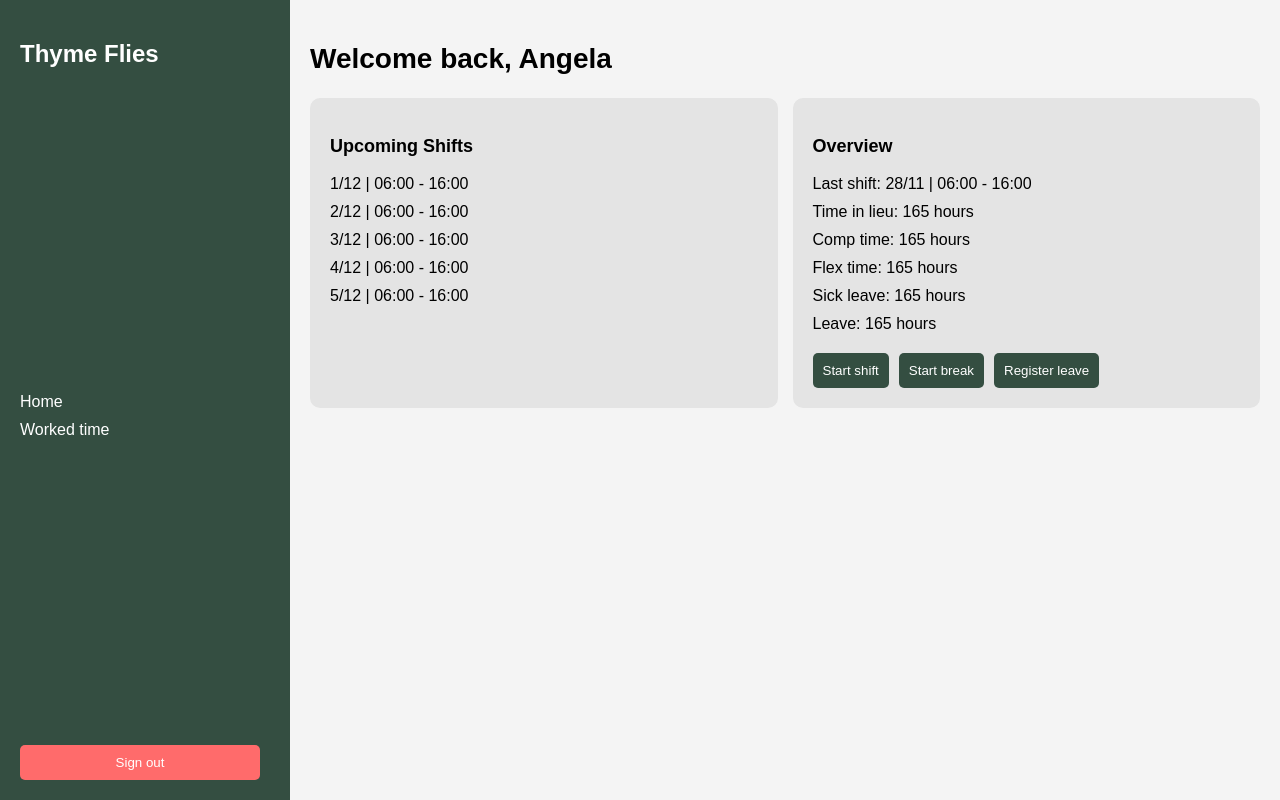
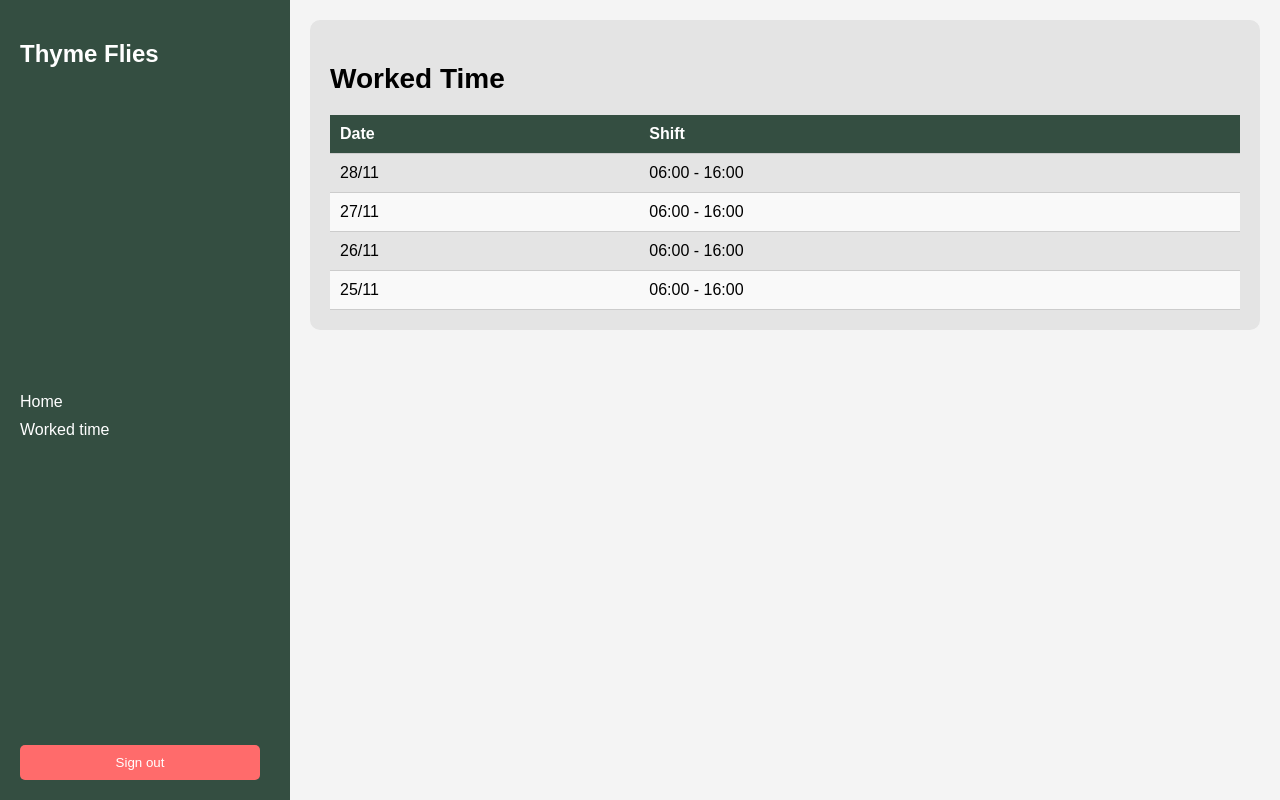
Before and after one commit to AdmFjalar/CS301.3-Time-Tracker, a React (Create React App) app in the folder frontend/: page /worked-time in a window 1280 px wide. Built offline with nearby package versions, Linux system fonts and the light colour scheme.

Commit message:
Added New page
- added a js framwork for routing in react apps
- added workedtime page

```diff
--- a/frontend/src/App.js
+++ b/frontend/src/App.js
@@ -1,21 +1,32 @@
 import React from 'react';
+import { BrowserRouter as Router, Route, Routes } from 'react-router-dom';
 import Sidebar from './components/Sidebar';
 import UpcomingShifts from './components/UpcomingShifts';
 import Overview from './components/Overview';
+import WorkedTime from './components/WorkedTime'; // New page
 import './App.css';
 
 const App = () => {
   return (
+    <Router>
       <div className="app-container">
         <Sidebar />
         <div className="main-content">
+          <Routes>
+            <Route path="/" element={
+              <>
                 <h2>Welcome back, Angela</h2>
                 <div className="shifts-and-overview">
                   <UpcomingShifts />
                   <Overview />
                 </div>
+              </>
+            } />
+            <Route path="/worked-time" element={<WorkedTime />} />
+          </Routes>
         </div>
       </div>
+    </Router>
   );
 };
 
--- /dev/null
+++ b/frontend/src/components/WorkedTime.css
@@ -0,0 +1,30 @@
+.worked-time {
+    background-color: #e4e4e4;
+    padding: 20px;
+    border-radius: 10px;
+  }
+
+  .worked-time h2 {
+    font-size: 24px;
+    margin-bottom: 20px;
+  }
+
+  table {
+    width: 100%;
+    border-collapse: collapse;
+  }
+
+  table th, table td {
+    padding: 10px;
+    text-align: left;
+    border-bottom: 1px solid #ccc;
+  }
+
+  table th {
+    background-color: #344e41;
+    color: white;
+  }
+
+  table tr:nth-child(even) {
+    background-color: #f9f9f9;
+  }
--- /dev/null
+++ b/frontend/src/components/WorkedTime.js
@@ -0,0 +1,36 @@
+import React from 'react';
+import './WorkedTime.css';
+
+const WorkedTime = () => {
+  // Sample worked time data (replace with actual data or dynamic content later)
+  const workedShifts = [
+    { date: '28/11', time: '06:00 - 16:00' },
+    { date: '27/11', time: '06:00 - 16:00' },
+    { date: '26/11', time: '06:00 - 16:00' },
+    { date: '25/11', time: '06:00 - 16:00' },
+  ];
+
+  return (
+    <div className="worked-time">
+      <h2>Worked Time</h2>
+      <table>
+        <thead>
+          <tr>
+            <th>Date</th>
+            <th>Shift</th>
+          </tr>
+        </thead>
+        <tbody>
+          {workedShifts.map((shift, index) => (
+            <tr key={index}>
+              <td>{shift.date}</td>
+              <td>{shift.time}</td>
+            </tr>
+          ))}
+        </tbody>
+      </table>
+    </div>
+  );
+};
+
+export default WorkedTime;
--- /dev/null
+++ b/package.json
@@ -0,0 +1,5 @@
+{
+  "dependencies": {
+    "react-router-dom": "^6.27.0"
+  }
+}
```
Also changed, not shown: 1 other file (tests, documents, lock files or other folders). Lines whose indentation alone changed are shown as unchanged.
